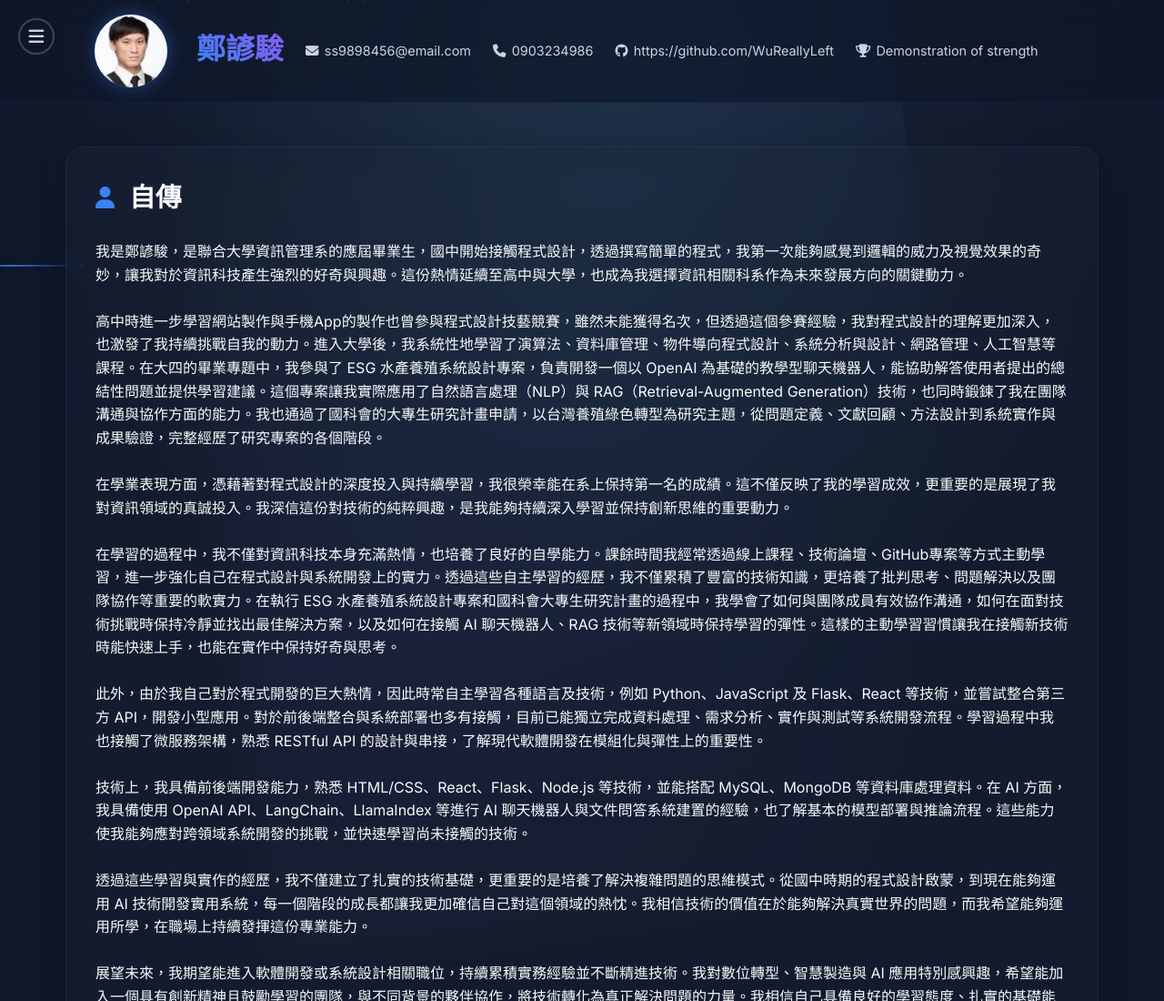
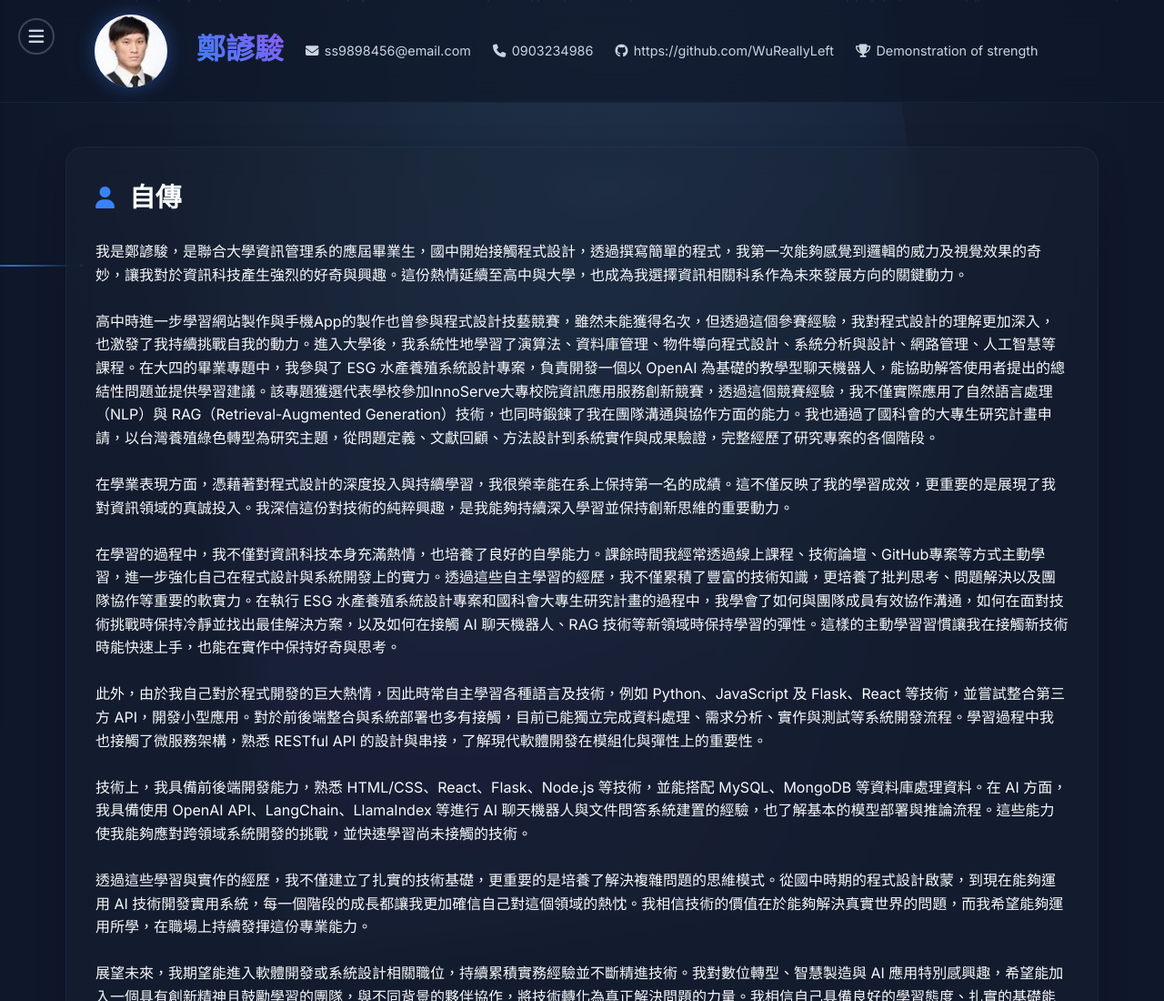
Before and after one commit to WuReallyLeft/Curriculum-Vitae, a plain HTML site: page index.html in a window 1280 px wide. Shown: the top 1100 px of the page at 91% size. Drawn offline with Linux system fonts and the light colour scheme.

Commit message:
小改一下自傳

```diff
--- a/index.html
+++ b/index.html
@@ -93,10 +93,7 @@
                 </p>
                 <br>
                 <p>
-                    高中時進一步學習網站製作與手機App的製作也曾參與程式設計技藝競賽，雖然未能獲得名次，但透過這個參賽經驗，我對程式設計的理解更加深入，也激發了我持續挑戰自我的動力。進入大學後，我系統性地學習了演算法、資料庫管理、物件導向程式設計、系統分析與設計、網路管理、人工智慧等課程。在大四的畢業專題中，我參與了 ESG
-                    水產養殖系統設計專案，負責開發一個以 OpenAI 為基礎的教學型聊天機器人，能協助解答使用者提出的總結性問題並提供學習建議。這個專案讓我實際應用了自然語言處理（NLP）與
-                    RAG（Retrieval-Augmented
-                    Generation）技術，也同時鍛鍊了我在團隊溝通與協作方面的能力。我也通過了國科會的大專生研究計畫申請，以台灣養殖綠色轉型為研究主題，從問題定義、文獻回顧、方法設計到系統實作與成果驗證，完整經歷了研究專案的各個階段。
+                    高中時進一步學習網站製作與手機App的製作也曾參與程式設計技藝競賽，雖然未能獲得名次，但透過這個參賽經驗，我對程式設計的理解更加深入，也激發了我持續挑戰自我的動力。進入大學後，我系統性地學習了演算法、資料庫管理、物件導向程式設計、系統分析與設計、網路管理、人工智慧等課程。在大四的畢業專題中，我參與了 ESG 水產養殖系統設計專案，負責開發一個以 OpenAI 為基礎的教學型聊天機器人，能協助解答使用者提出的總結性問題並提供學習建議。該專題獲選代表學校參加InnoServe大專校院資訊應用服務創新競賽，透過這個競賽經驗，我不僅實際應用了自然語言處理（NLP）與 RAG（Retrieval-Augmented Generation）技術，也同時鍛鍊了我在團隊溝通與協作方面的能力。我也通過了國科會的大專生研究計畫申請，以台灣養殖綠色轉型為研究主題，從問題定義、文獻回顧、方法設計到系統實作與成果驗證，完整經歷了研究專案的各個階段。
                 </p>
                 <br>
                 <p>
```
